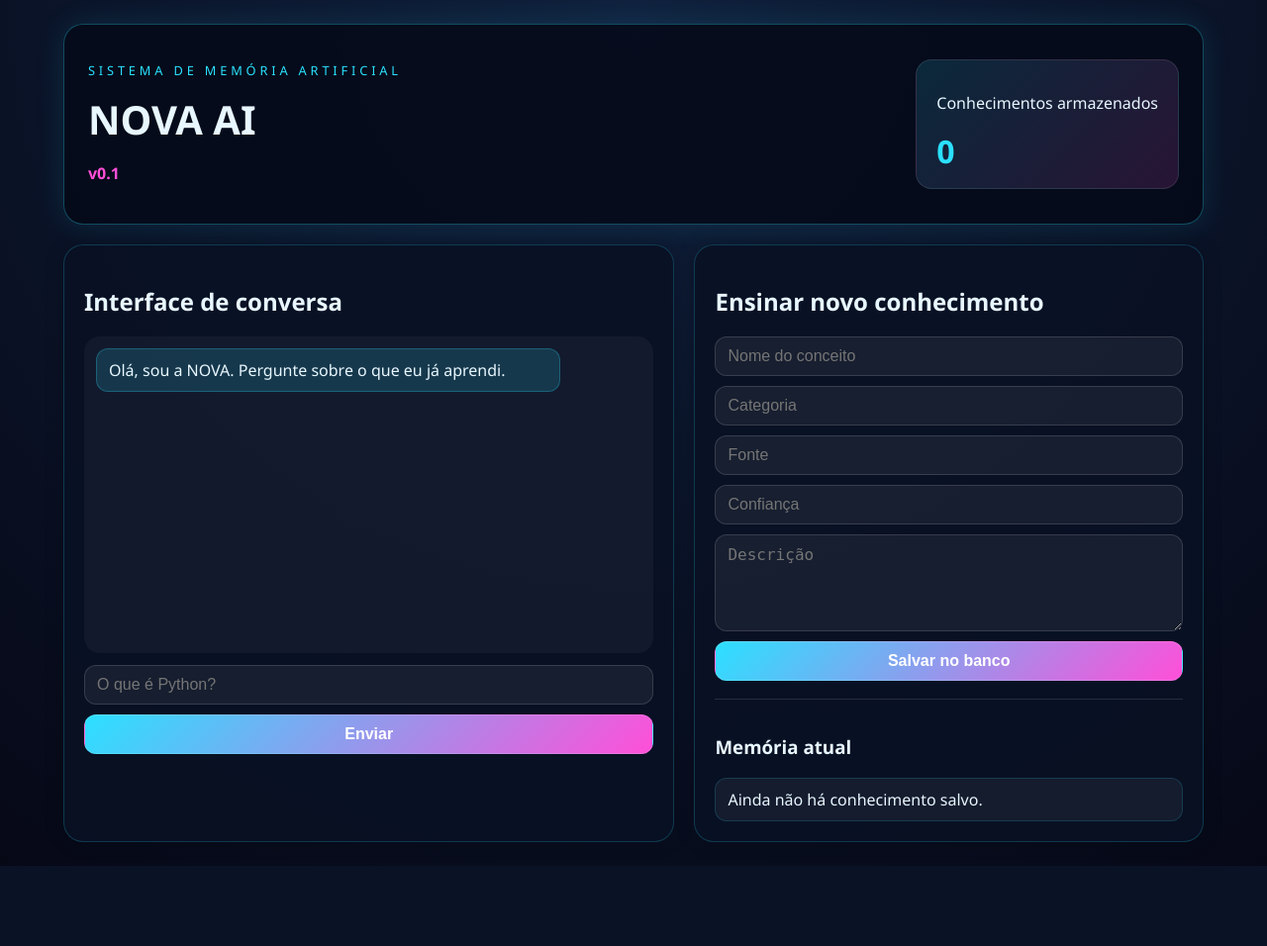
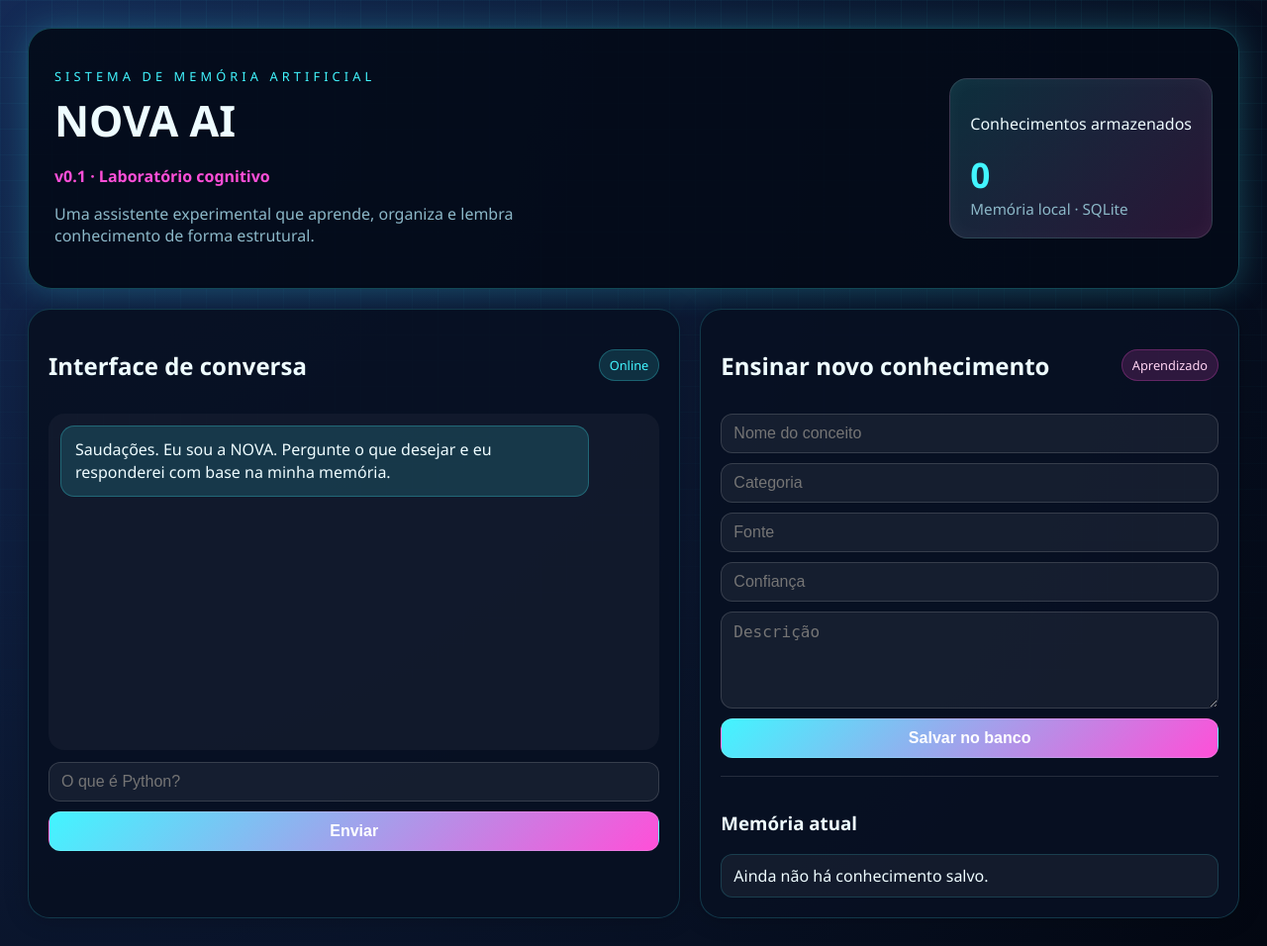
Before and after one commit to 0Robert010/N.O.V.A.-A.I., a FastAPI app: page / in a window 1280 px wide. Shown: the whole page at 99% size. Before the commit the page ends 875 px from the top, so only its background shows below. Run offline with FastAPI, Linux system fonts and the light colour scheme; data that the repository does not hold is empty; parts of the project's set-up code (start-up, migrations or seed data) failed here and were passed over.

Commit message:
NOVA ficou mais imersiva e interativa! Agora, ao fazer uma pergunta, ela não apenas busca conceitos na memória, mas também constrói respostas contextuais com base no conhecimento existente. Isso significa que você pode ter conversas mais naturais e informativas com a IA. Além disso, a interface web foi aprimorada para fornecer feedback visual durante o processamento das perguntas, tornando a experiência do usuário mais fluida e envolvente.

```diff
--- a/src/memory/knowledge.py
+++ b/src/memory/knowledge.py
@@ -100,7 +100,7 @@
         return [dict(row) for row in rows]
 
     def build_contextual_answer(self, question: str) -> str:
-        """Constrói uma resposta simples e contextual com base na memória da NOVA."""
+        """Constrói uma resposta mais natural e contextual com base na memória da NOVA."""
         normalized_question = question.strip().lower()
         concept = self.get_concept_by_name(question.strip())
         if concept is None:
@@ -118,7 +118,7 @@
                 keyword = question.strip().split()[-1]
                 results = self.search_concepts(keyword)
                 if not results:
-                    return "Ainda não tenho esse conhecimento na memória. Posso aprender isso para você."
+                    return "Ainda não tenho esse conhecimento na memória. Posso aprender isso para você, se quiser."
                 concept = results[0]
 
         related = [
@@ -126,14 +126,15 @@
             for relationship in self.list_relationships()
             if relationship["source_name"] == concept["name"]
         ]
+
         if related:
             related_text = ", ".join(related)
             return (
-                f"{concept['name']} é um conceito de {concept['category']} associado a {related_text}. "
-                f"Minha memória registra que: {concept['description']}"
+                f"Eu lembro que {concept['name']} é um conceito de {concept['category']} e está ligado a {related_text}. "
+                f"Minha memória registra: {concept['description']}"
             )
 
         return (
-            f"{concept['name']} pertence à categoria {concept['category']}. "
+            f"Eu lembro que {concept['name']} pertence à categoria {concept['category']}. "
             f"Resumo da memória: {concept['description']}"
         )
--- a/web/static/script.js
+++ b/web/static/script.js
@@ -10,6 +10,14 @@
   bubble.textContent = text;
   chatLog.appendChild(bubble);
   chatLog.scrollTop = chatLog.scrollHeight;
+}
+
+function setLoadingState(isLoading) {
+  const button = askForm?.querySelector('button');
+  if (button) {
+    button.disabled = isLoading;
+    button.textContent = isLoading ? 'Pensando…' : 'Enviar';
+  }
 }
 
 async function refreshMemory() {
@@ -40,7 +48,9 @@
 
   appendBubble(question, 'user');
   input.value = '';
+  setLoadingState(true);
 
+  try {
     const response = await fetch('/ask', {
       method: 'POST',
       headers: { 'Content-Type': 'application/json' },
@@ -49,6 +59,11 @@
 
     const data = await response.json();
     appendBubble(data.answer || 'Sem resposta.', 'nova');
+  } catch (error) {
+    appendBubble('Não consegui responder neste momento.', 'nova');
+  } finally {
+    setLoadingState(false);
+  }
 });
 
 learnForm?.addEventListener('submit', async (event) => {
--- a/web/static/style.css
+++ b/web/static/style.css
@@ -1,26 +1,40 @@
 :root {
   color-scheme: dark;
-  --bg: #060816;
-  --panel: rgba(9, 17, 36, 0.9);
-  --line: #2be0ff;
-  --text: #e8f7ff;
-  --muted: #7fb0c8;
+  --bg: #030711;
+  --panel: rgba(8, 16, 34, 0.94);
+  --line: #42f5ff;
+  --text: #eefcff;
+  --muted: #8cb8c8;
   --accent: #ff4fd8;
+  --glow: rgba(66, 245, 255, 0.25);
 }
 
 * { box-sizing: border-box; }
 body {
   margin: 0;
   font-family: 'Segoe UI', Tahoma, Geneva, Verdana, sans-serif;
-  background: radial-gradient(circle at top, #10213d, var(--bg));
+  background: radial-gradient(circle at top left, #142a55, var(--bg));
   color: var(--text);
   min-height: 100vh;
+  overflow-x: hidden;
+  position: relative;
+}
+
+.background-grid {
+  position: fixed;
+  inset: 0;
+  background-image: linear-gradient(rgba(66,245,255,0.06) 1px, transparent 1px), linear-gradient(90deg, rgba(66,245,255,0.06) 1px, transparent 1px);
+  background-size: 26px 26px;
+  mask-image: linear-gradient(to bottom, rgba(0,0,0,0.7), transparent);
+  pointer-events: none;
 }
 
 .app-shell {
-  max-width: 1200px;
+  max-width: 1280px;
   margin: 0 auto;
-  padding: 24px;
+  padding: 28px;
+  position: relative;
+  z-index: 1;
 }
 
 .hero {
@@ -28,41 +42,55 @@
   justify-content: space-between;
   align-items: center;
   gap: 20px;
-  padding: 24px;
-  border: 1px solid rgba(43, 224, 255, 0.3);
-  border-radius: 20px;
-  background: rgba(5, 10, 24, 0.85);
-  box-shadow: 0 0 30px rgba(43, 224, 255, 0.12);
+  padding: 26px;
+  border: 1px solid rgba(66, 245, 255, 0.26);
+  border-radius: 24px;
+  background: rgba(4, 10, 24, 0.9);
+  box-shadow: 0 0 35px var(--glow);
 }
 
 .eyebrow {
   text-transform: uppercase;
-  letter-spacing: 0.3em;
+  letter-spacing: 0.32em;
   color: var(--line);
   font-size: 0.8rem;
+  margin-bottom: 6px;
 }
 
-h1 { font-size: 2.5rem; margin: 4px 0; }
-.version { color: var(--accent); font-weight: bold; }
+h1 { font-size: 2.7rem; margin: 4px 0; }
+.version { color: var(--accent); font-weight: 700; }
+.hero-text { color: var(--muted); max-width: 520px; }
 .stats-card {
-  background: linear-gradient(135deg, rgba(43,224,255,0.14), rgba(255,79,216,0.14));
-  padding: 16px 20px;
-  border-radius: 16px;
-  border: 1px solid rgba(255,255,255,0.1);
-  min-width: 220px;
+  background: linear-gradient(135deg, rgba(66,245,255,0.16), rgba(255,79,216,0.16));
+  padding: 18px 20px;
+  border-radius: 18px;
+  border: 1px solid rgba(255,255,255,0.12);
+  min-width: 240px;
+  box-shadow: inset 0 0 20px rgba(255,255,255,0.04);
 }
-.stats-card strong { font-size: 2rem; color: var(--line); }
+.stats-card strong { font-size: 2.2rem; color: var(--line); display: block; margin-top: 4px; }
+.stats-card span { color: var(--muted); font-size: 0.95rem; }
 
-.dashboard { display: grid; grid-template-columns: 1.2fr 1fr; gap: 20px; margin-top: 20px; }
+.dashboard { display: grid; grid-template-columns: 1.15fr 0.95fr; gap: 20px; margin-top: 20px; }
 .panel {
   background: var(--panel);
-  border: 1px solid rgba(43,224,255,0.2);
-  border-radius: 20px;
+  border: 1px solid rgba(66,245,255,0.18);
+  border-radius: 22px;
   padding: 20px;
-  box-shadow: 0 0 20px rgba(0,0,0,0.2);
+  box-shadow: 0 0 24px rgba(0,0,0,0.22);
 }
+.panel-header { display: flex; justify-content: space-between; align-items: center; margin-bottom: 12px; }
+.status-pill {
+  padding: 6px 10px;
+  border-radius: 999px;
+  background: rgba(66,245,255,0.14);
+  color: var(--line);
+  font-size: 0.8rem;
+  border: 1px solid rgba(66,245,255,0.25);
+}
+.status-pill.alt { background: rgba(255,79,216,0.16); color: #ffd4f3; border-color: rgba(255,79,216,0.25); }
 .chat-log {
-  min-height: 320px;
+  min-height: 340px;
   max-height: 420px;
   overflow-y: auto;
   padding: 12px;
@@ -71,13 +99,14 @@
   margin-bottom: 12px;
 }
 .bubble {
-  padding: 10px 12px;
-  border-radius: 12px;
-  margin-bottom: 8px;
-  max-width: 85%;
+  padding: 12px 14px;
+  border-radius: 14px;
+  margin-bottom: 10px;
+  max-width: 90%;
+  line-height: 1.45;
 }
-.bubble.nova { background: rgba(43,224,255,0.15); border: 1px solid rgba(43,224,255,0.25); }
-.bubble.user { background: rgba(255,79,216,0.15); margin-left: auto; border: 1px solid rgba(255,79,216,0.25); }
+.bubble.nova { background: rgba(66,245,255,0.14); border: 1px solid rgba(66,245,255,0.25); }
+.bubble.user { background: rgba(255,79,216,0.16); margin-left: auto; border: 1px solid rgba(255,79,216,0.25); }
 .input-row, .learn-form { display: flex; flex-direction: column; gap: 10px; }
 .memory-panel { margin-top: 18px; padding-top: 16px; border-top: 1px solid rgba(255,255,255,0.12); }
 .memory-list { display: flex; flex-direction: column; gap: 8px; margin-top: 10px; }
@@ -85,7 +114,7 @@
   padding: 10px 12px;
   border-radius: 12px;
   background: rgba(255,255,255,0.05);
-  border: 1px solid rgba(43,224,255,0.16);
+  border: 1px solid rgba(66,245,255,0.16);
 }
 .memory-item strong { color: var(--line); }
 input, textarea, button {
@@ -100,10 +129,12 @@
   color: white;
   font-weight: bold;
   cursor: pointer;
+  transition: transform 0.2s ease, box-shadow 0.2s ease;
 }
-button:hover { filter: brightness(1.1); }
+button:hover { transform: translateY(-1px); box-shadow: 0 0 16px rgba(255,79,216,0.25); }
 
 @media (max-width: 860px) {
   .dashboard { grid-template-columns: 1fr; }
   .hero { flex-direction: column; align-items: flex-start; }
+  .app-shell { padding: 16px; }
 }
--- a/web/templates/index.html
+++ b/web/templates/index.html
@@ -7,24 +7,30 @@
     <link rel="stylesheet" href="/static/style.css" />
   </head>
   <body>
+    <div class="background-grid"></div>
     <div class="app-shell">
       <header class="hero">
-        <div>
+        <div class="hero-copy">
           <p class="eyebrow">Sistema de memória artificial</p>
           <h1>NOVA AI</h1>
-          <p class="version">v0.1</p>
+          <p class="version">v0.1 · Laboratório cognitivo</p>
+          <p class="hero-text">Uma assistente experimental que aprende, organiza e lembra conhecimento de forma estrutural.</p>
         </div>
         <div class="stats-card">
           <p>Conhecimentos armazenados</p>
           <strong id="knowledge-count">{{ knowledge_count }}</strong>
+          <span>Memória local · SQLite</span>
         </div>
       </header>
 
       <main class="dashboard">
         <section class="panel conversation-panel">
-          <h2>Interface de conversa</h2>
+          <div class="panel-header">
+            <h2>Interface de conversa</h2>
+            <span class="status-pill">Online</span>
+          </div>
           <div id="chat-log" class="chat-log">
-            <div class="bubble nova">Olá, sou a NOVA. Pergunte sobre o que eu já aprendi.</div>
+            <div class="bubble nova">Saudações. Eu sou a NOVA. Pergunte o que desejar e eu responderei com base na minha memória.</div>
           </div>
           <form id="ask-form" class="input-row">
             <input id="question-input" type="text" placeholder="O que é Python?" />
@@ -33,7 +39,10 @@
         </section>
 
         <section class="panel form-panel">
-          <h2>Ensinar novo conhecimento</h2>
+          <div class="panel-header">
+            <h2>Ensinar novo conhecimento</h2>
+            <span class="status-pill alt">Aprendizado</span>
+          </div>
           <form id="learn-form" class="learn-form">
             <input name="name" placeholder="Nome do conceito" required />
             <input name="category" placeholder="Categoria" required />
```
Also changed, not shown: tests/test_reasoning.py (+13 -0 lines). Lines whose indentation alone changed are shown as unchanged.
